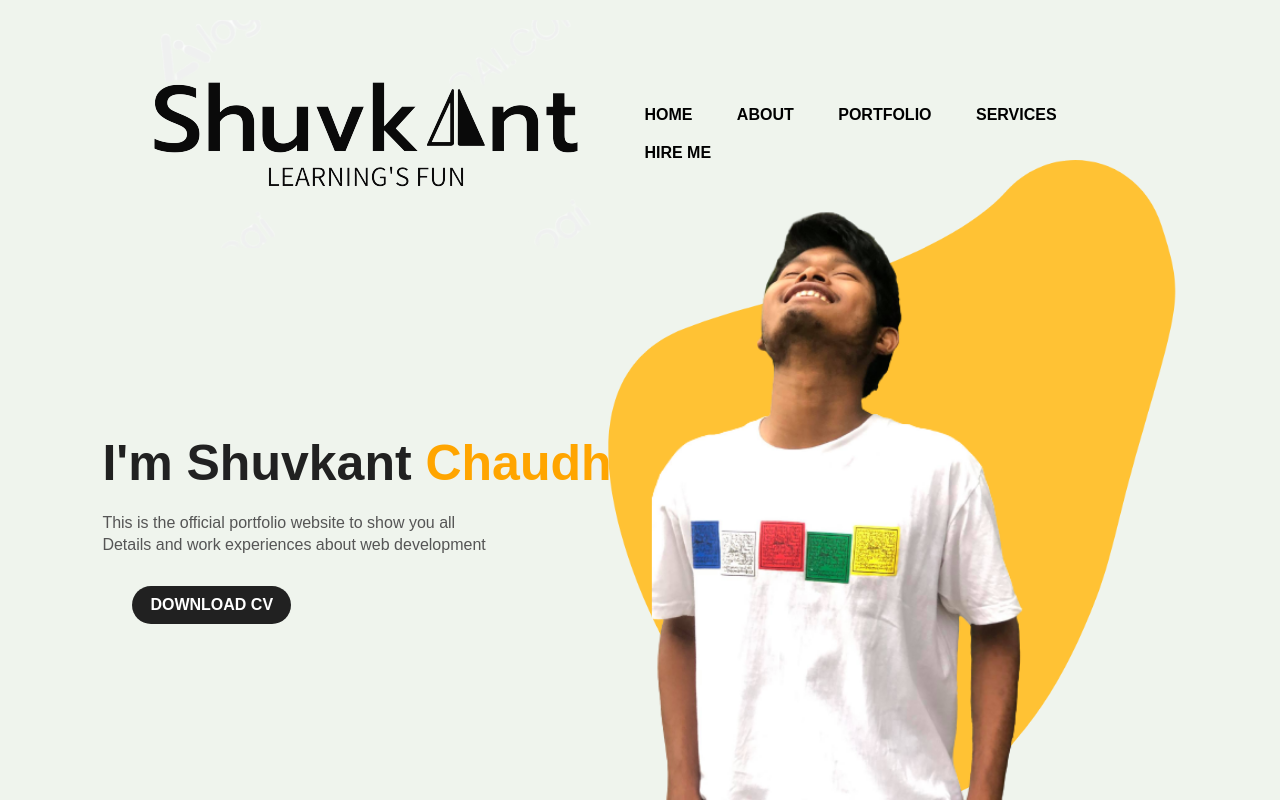
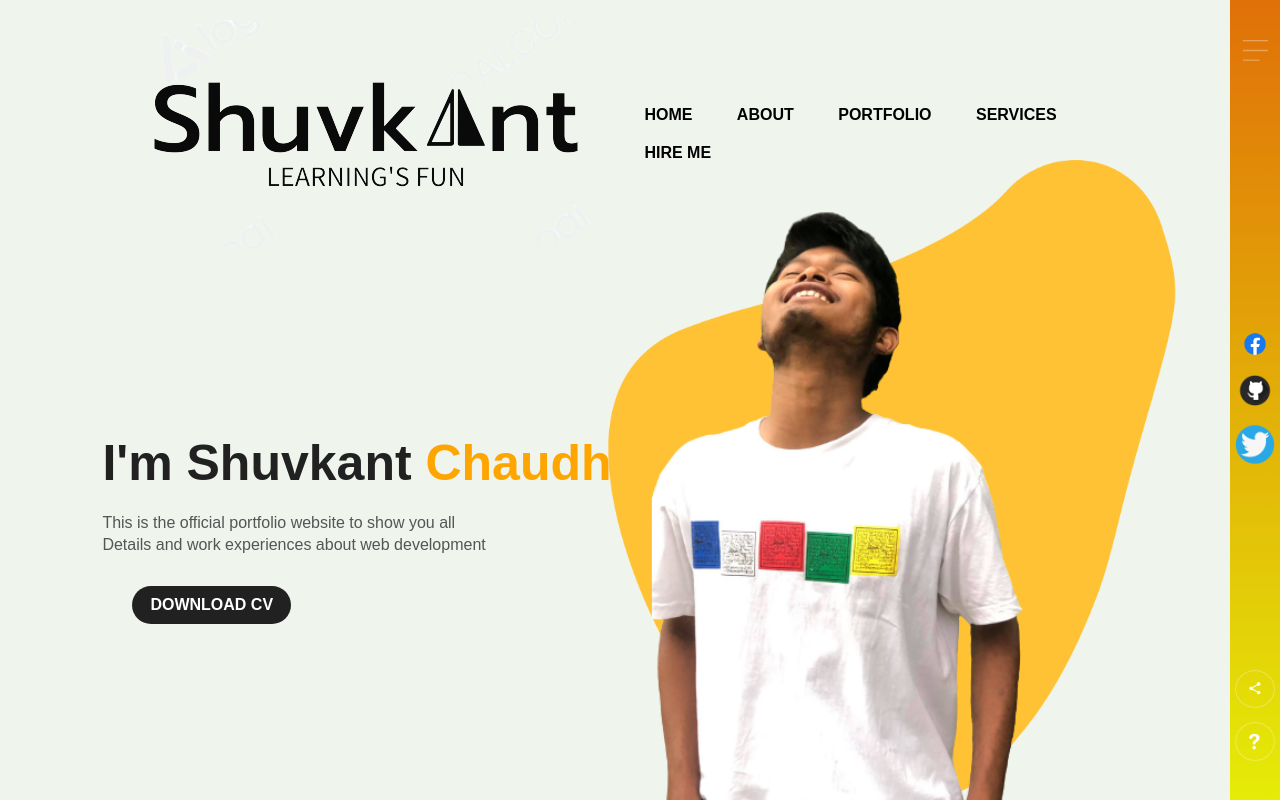
Before and after one commit to Shuvkant/Demo_site, a plain HTML site: page index.html in a window 1280 px wide. Drawn offline with Linux system fonts and the light colour scheme.

Commit message:
modified

```diff
--- a/index.html
+++ b/index.html
@@ -1,5 +1,6 @@
 <!DOCTYPE html>
 <html lang="en">
+
 <head>
     <meta charset="UTF-8">
     <meta http-equiv="X-UA-Compatible" content="IE=edge">
@@ -7,6 +8,7 @@
     <title>Personal_Website</title>
     <link rel="stylesheet" href="styles.css">
 </head>
+
 <body>
     <div class="hero">
         <nav>
@@ -21,7 +23,8 @@
         </nav>
         <div class="detel">
             <h1>I'm Shuvkant <span>Chaudhary</span></h1>
-               <p>This is the official portfolio website to show you all<br>Details and work experiences about web development</p>
+            <p>This is the official portfolio website to show you all<br>Details and work experiences about web
+                development</p>
             <a href="#">DOWNLOAD CV</a>
         </div>
         <div class="images">
@@ -29,5 +32,18 @@
             <img src="Images/photo.png" alt="" class="boy">
         </div>
     </div>
+    <div class="side_bar">
+        <img src="Images/menu.png" alt="" class="menu ">
+        <div class="social-links">
+           <a href="https://www.facebook.com/shuvkant.fanait"> <img src="Images/fblog.png" alt="" class="facebook"></a>
+            <a href="https://github.com/Shuvkant"><img src="Images/github_2.png" alt=""></a>
+            <a href="https://twitter.com/shuvkantfanait"><img src="Images/twi.png" alt=""></a>
+        </div>
+        <div class="links">
+            <img src="Images/share.png" alt="">
+            <img src="Images/info.png" alt="">
+        </div>
+    </div>
 </body>
+
 </html>
--- a/styles.css
+++ b/styles.css
@@ -93,3 +93,49 @@ span{
  .images:hover .boy{
     left: 45%;
  }
+
+
+ .side_bar{
+    width: 50px;
+    height: 100vh;
+    background: linear-gradient( #e07008, #e5ec07);
+    position: absolute;
+    right: 0;
+    top: 0;
+
+}
+
+.menu{
+    display: block;
+    width: 25px;
+    margin: 40px auto 0;
+    cursor: pointer;
+}
+
+.links img, .social-links img{
+    width: 40px;
+    margin:5px auto ;
+    cursor: pointer;
+}
+
+
+.social-links{
+    width: 50px;
+    text-align: center;
+    position: absolute;
+    top: 50%;
+    transform: translateY(-50%);
+}
+
+.links{
+    width: 50px;
+    text-align: center;
+    position: absolute;
+    bottom: 30px;
+
+}
+.facebook{
+    width: 80px;
+    /* height: 50px; */
+    width: 70px;
+}
```
Also changed, not shown: Images/fblog.png (added), Images/github.png (added), Images/github_2.png (added), Images/info.png (added), Images/menu.png (added), Images/share.png (added), Images/twi.png (added), 1 other file. Lines whose indentation alone changed are shown as unchanged.
